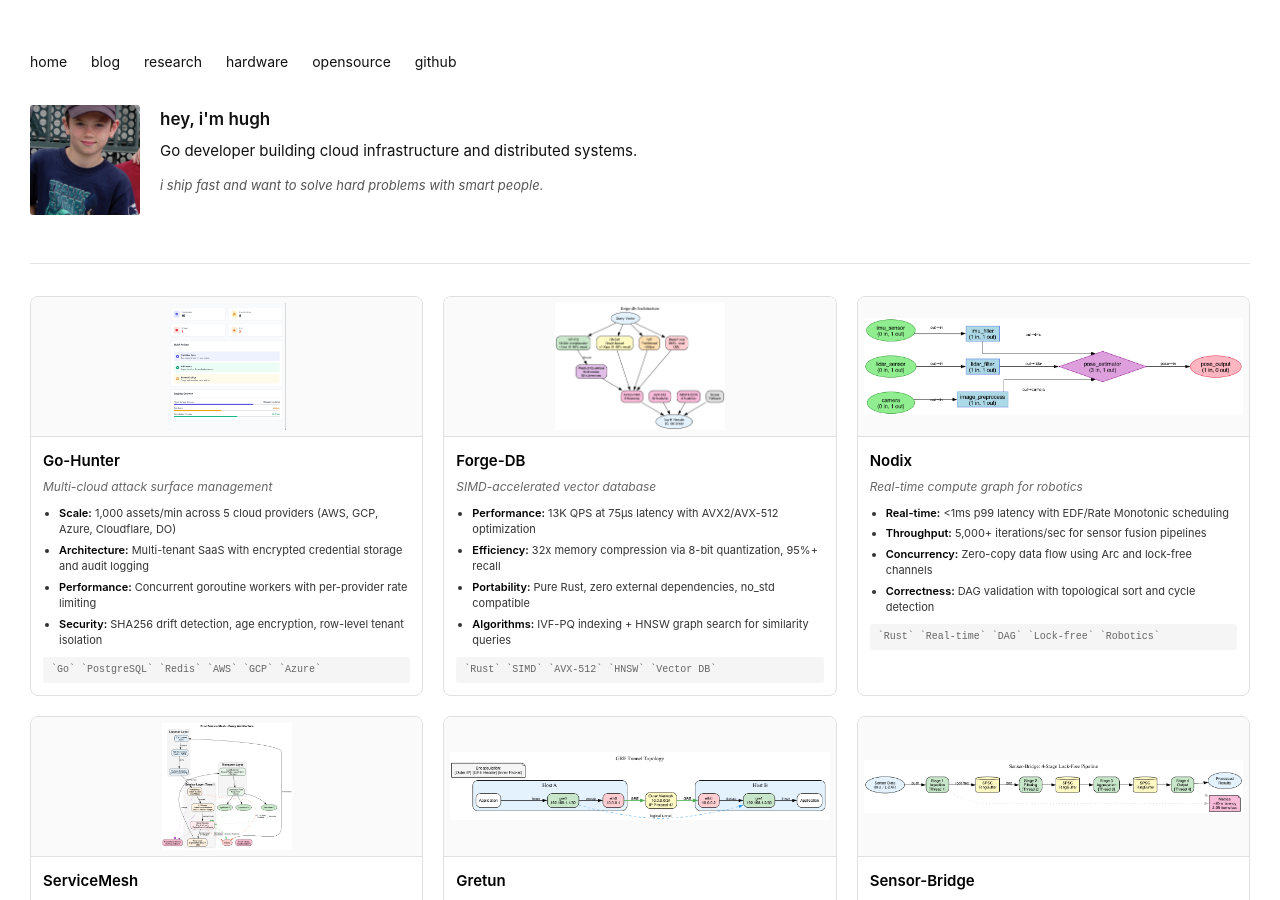
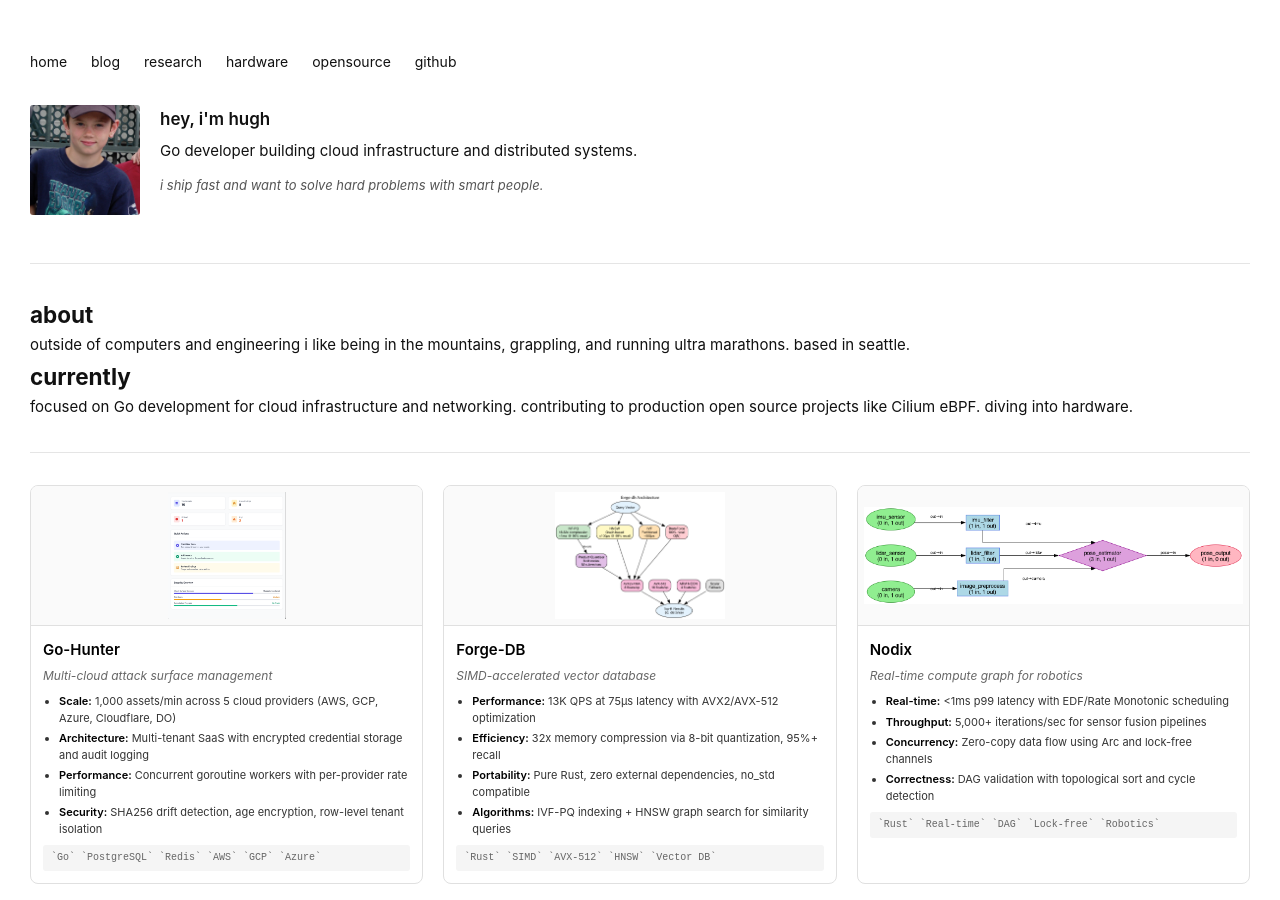
Before and after one commit to HueCodes/HueCodes.github.io, a Jekyll site: the page built from index-grid-clean.md, in a window 1280 px wide and 900 px high. Built offline with Jekyll 4.4.1, drawn with Linux system fonts in a browser that asks for light colours.

Commit message:
Add about and currently sections above projects

```diff
--- a/index-grid-clean.md
+++ b/index-grid-clean.md
@@ -21,6 +21,18 @@ title: home
       <p class="tagline">i ship fast and want to solve hard problems with smart people.</p>
     </div>
   </div>
+</div>
+
+<hr class="divider">
+
+<div class="section">
+  <h2>about</h2>
+  <p>outside of computers and engineering i like being in the mountains, grappling, and running ultra marathons. based in seattle.</p>
+</div>
+
+<div class="section">
+  <h2>currently</h2>
+  <p>focused on Go development for cloud infrastructure and networking. contributing to production open source projects like Cilium eBPF. diving into hardware.</p>
 </div>
 
 <hr class="divider">
```
Also changed, not shown: preview-grid-clean.md (+12 -0 lines).
